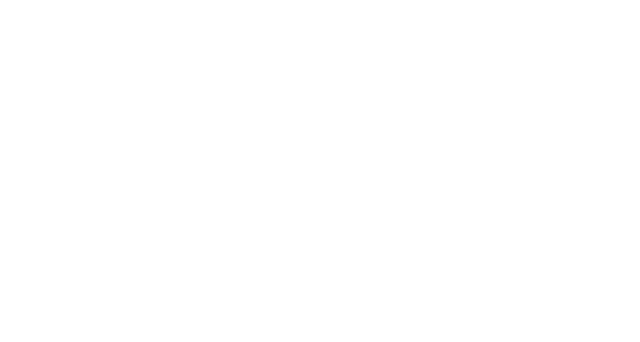
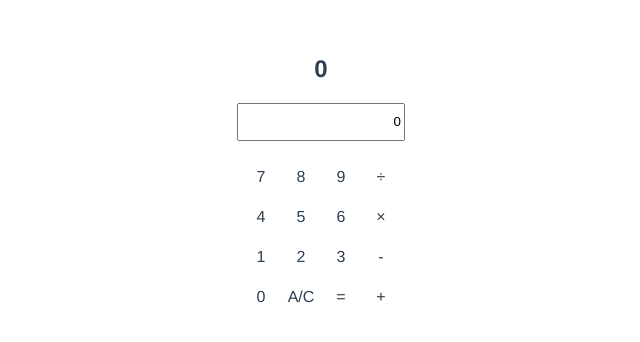
Before and after one commit to Shohei-Japan/vite-sample, a Vue app: page /app_ideas/calculator in a window 1280 px wide. Before the commit this address had no page. Shown: the part 224-566 px from the top of the page, without its empty margins (319-959 px from the left). Built offline with nearby package versions, Linux system fonts and the light colour scheme.

Commit message:
feat: add calculator page

```diff
--- a/src/assets/AppIdeas.json
+++ b/src/assets/AppIdeas.json
@@ -6,9 +6,15 @@
     "to": "/app_ideas/bin2dec"
   },
   {
-    "tier": "2-Beginner",
+    "tier": "1-Beginner",
     "source": "https://github.com/florinpop17/app-ideas/blob/master/Projects/1-Beginner/Border-Radius-Previewer.md",
     "name": "Border-radius Previewer",
     "to": "/app_ideas/border_radius_previewer"
+  },
+  {
+    "tier": "1-Beginner",
+    "source": "https://github.com/florinpop17/app-ideas/blob/master/Projects/1-Beginner/Calculator-App.md",
+    "name": "Calculator",
+    "to": "/app_ideas/calculator"
   }
 ]
--- a/src/router.js
+++ b/src/router.js
@@ -4,6 +4,7 @@ import Index from './views/index.vue'
 import AppIdeasIndex from './views/app_ideas/index.vue'
 import Bin2Dec from './views/app_ideas/bin2dec.vue'
 import borderRadiusPreviewer from './views/app_ideas/border_radius_previewer.vue'
+import Calculator from './views/app_ideas/calculator.vue'
 
 import CompositionSampleIndex from "./views/composition_sample/index.vue";
 import OptionsApi from "./views/composition_sample/OptionsApi.vue";
@@ -33,6 +34,11 @@ const routes = [
     component: borderRadiusPreviewer
   },
   {
+    path: '/app_ideas/calculator',
+    name: 'Calculator',
+    component: Calculator
+  },
+  {
     path: "/composition_sample",
     component: CompositionSampleIndex,
     children: [
--- /dev/null
+++ b/src/views/app_ideas/calculator.vue
@@ -0,0 +1,213 @@
+<template>
+  <div class="calculator__wrapper">
+    <div class="input__wrapper">
+      <h2>
+        {{ state.result }}
+      </h2>
+      <p>
+        {{ formuraString }}
+      </p>
+      <input
+        v-model="state.selectedNumber"
+        class="input"
+        type="text"
+      >
+    </div>
+    <div
+      v-for="line in calculatorLabels"
+      class="line"
+    >
+      <template v-for="item in line">
+        <span
+          class="item"
+          @click="clickItem(item)"
+        >
+          {{ item.label }}
+        </span>
+      </template>
+    </div>
+  </div>
+</template>
+
+<script lang="ts">
+import Vue, { computed, reactive } from 'vue'
+
+const OPERATION_LABELS = {
+  DIVISION: {
+    label: '÷',
+    symbol: '/'
+  },
+  MULTIPLICATION: {
+    label: '×',
+    symbol: '*'
+  },
+  SUBTRACTION: {
+    label: '-',
+    symbol: '-'
+  },
+  ADDITION: {
+    label: '+',
+    symbol: '+'
+  },
+  ADD_DECIMAL: {
+    label: '.'
+  },
+  EQUAL: {
+    label: '=',
+  },
+  ALL_CLEAR: {
+    label: 'A/C'
+  }
+} as const
+
+const ITEM_TYPES = {
+  NUMBER: 'number',
+  DECIMAL: 'decimal',
+  METHOD: 'method',
+  EQUAL: 'equal',
+  ALL_CLEAR: 'all_clear'
+} as const
+
+export default {
+  setup() {
+    const state = reactive({
+      selectedNumber: 0,
+      formuraArray: [],
+      selectedType: null,
+      selectedOperation: null,
+      result: 0
+    })
+    const calculatorLabels = [
+      [{ label: '7', type: ITEM_TYPES.NUMBER }, { label: '8', type: ITEM_TYPES.NUMBER }, { label: '9', type: ITEM_TYPES.NUMBER }, { label: OPERATION_LABELS.DIVISION.label, operation: OPERATION_LABELS.DIVISION, type: ITEM_TYPES.METHOD }],
+      [{ label: '4', type: ITEM_TYPES.NUMBER }, { label: '5', type: ITEM_TYPES.NUMBER }, { label: '6', type: ITEM_TYPES.NUMBER }, { label: OPERATION_LABELS.MULTIPLICATION.label, operation: OPERATION_LABELS.MULTIPLICATION, type: ITEM_TYPES.METHOD }],
+      [{ label: '1', type: ITEM_TYPES.NUMBER }, { label: '2', type: ITEM_TYPES.NUMBER }, { label: '3', type: ITEM_TYPES.NUMBER }, { label: OPERATION_LABELS.SUBTRACTION.label ,operation: OPERATION_LABELS.SUBTRACTION, type: ITEM_TYPES.METHOD }],
+      [{ label: '0', type: ITEM_TYPES.NUMBER }, { label: OPERATION_LABELS.ALL_CLEAR.label, operation: OPERATION_LABELS.ALL_CLEAR, type: ITEM_TYPES.ALL_CLEAR }, { label: OPERATION_LABELS.EQUAL.label, operation: OPERATION_LABELS.EQUAL, type: ITEM_TYPES.EQUAL }, { label: OPERATION_LABELS.ADDITION.label,operation: OPERATION_LABELS.ADDITION, type: ITEM_TYPES.METHOD }]
+    ]
+    function resetState() {
+      state.selectedNumber = 0
+      state.formuraArray = []
+      state.selectedType = null
+      state.selectedOperation = null
+    }
+    function canSwitchInputType(type: String) :boolean {
+      return state.selectedType && state.selectedType !== type
+    }
+    function clickItem({ type, label, operation }) :void {
+      switch (type) {
+        case ITEM_TYPES.NUMBER:
+          clickNumber(label)
+          break
+        case ITEM_TYPES.METHOD:
+          clickMethod(operation)
+          break
+        case ITEM_TYPES.EQUAL:
+          getResult()
+          break
+        case ITEM_TYPES.ALL_CLEAR:
+          resetState()
+          break
+      }
+    }
+    function clickNumber(number: number) :void {
+      if (canSwitchInputType(ITEM_TYPES.NUMBER)) {
+        state.formuraArray.push(state.selectedOperation)
+      }
+      state.selectedOperation = null
+      state.selectedType = ITEM_TYPES.NUMBER
+      state.selectedNumber = Number(String(state.selectedNumber) + number)
+    }
+    function clickMethod(operation) :void {
+      if (operation.label === OPERATION_LABELS.EQUAL.label) {
+        getResult()
+        return
+      }
+      if (state.selectedNumber === 0) {
+        return
+      }
+      if (!canSwitchInputType(ITEM_TYPES.METHOD)) {
+        state.selectedType = ITEM_TYPES.METHOD
+        state.selectedOperation = operation
+        return
+      }
+      state.formuraArray.push(state.selectedNumber)
+      state.selectedType = ITEM_TYPES.METHOD
+      state.selectedOperation = operation
+      state.selectedNumber = 0
+    }
+    const isLastOfFormuraArrayNumber = computed(() :boolean => {
+      return Number.isInteger(state.formuraArray[state.formuraArray.length - 1])
+    })
+    const formuraString = computed(() :String => {
+      const selectedOperationLabel = state?.selectedOperation?.label || ''
+      return state.formuraArray.reduce((arr, cur) => {
+        if (Number.isInteger(cur)) {
+          arr = arr + String(cur)
+        } else {
+          arr = arr + cur.label
+        }
+        return arr
+      }, '') + selectedOperationLabel
+    })
+    function formuraLogic() {
+      const res = state.formuraArray.reduce((arr, cur) => {
+        if (Number.isInteger(cur)) {
+          arr = arr + String(cur)
+        } else {
+          arr = arr + cur.symbol
+        }
+        return arr
+      }, '')
+      return res
+    }
+    function addDecimal() {
+      console.log('addDecimal')
+    }
+    function getResult() {
+      if (state.selectedNumber) {
+        state.formuraArray.push(state.selectedNumber)
+      }
+      if (state.formuraArray.length < 1) {
+        return
+      }
+      state.result = eval(formuraLogic())
+      resetState()
+    }
+    return {
+      state,
+      calculatorLabels,
+      clickItem,
+      formuraString,
+      getResult
+    }
+  }
+}
+</script>
+
+<style lang="scss" scoped>
+.calculator__wrapper {
+  height: 100vh;
+  display: flex;
+  flex-direction: column;
+  justify-content: center;
+  align-items: center;
+}
+.input {
+  text-align: right;
+  display: inline-block;
+  width: 160px;
+  height: 32px;
+  margin-bottom: 16px;
+}
+.line {
+  display: flex;
+  justify-content: center;
+}
+.item {
+  display: flex;
+  justify-content: center;
+  align-items: center;
+  height: 40px;
+  width: 40px;
+  cursor: pointer;
+}
+</style>
```
